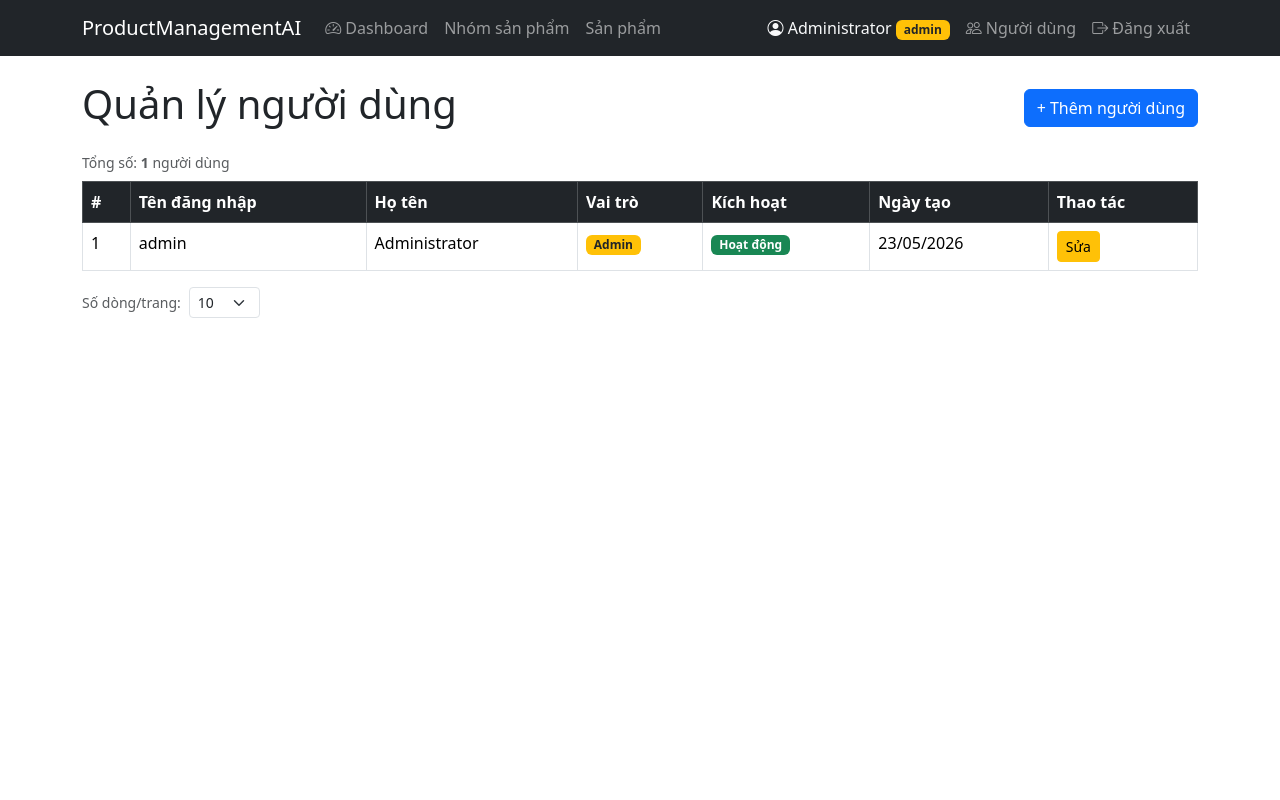
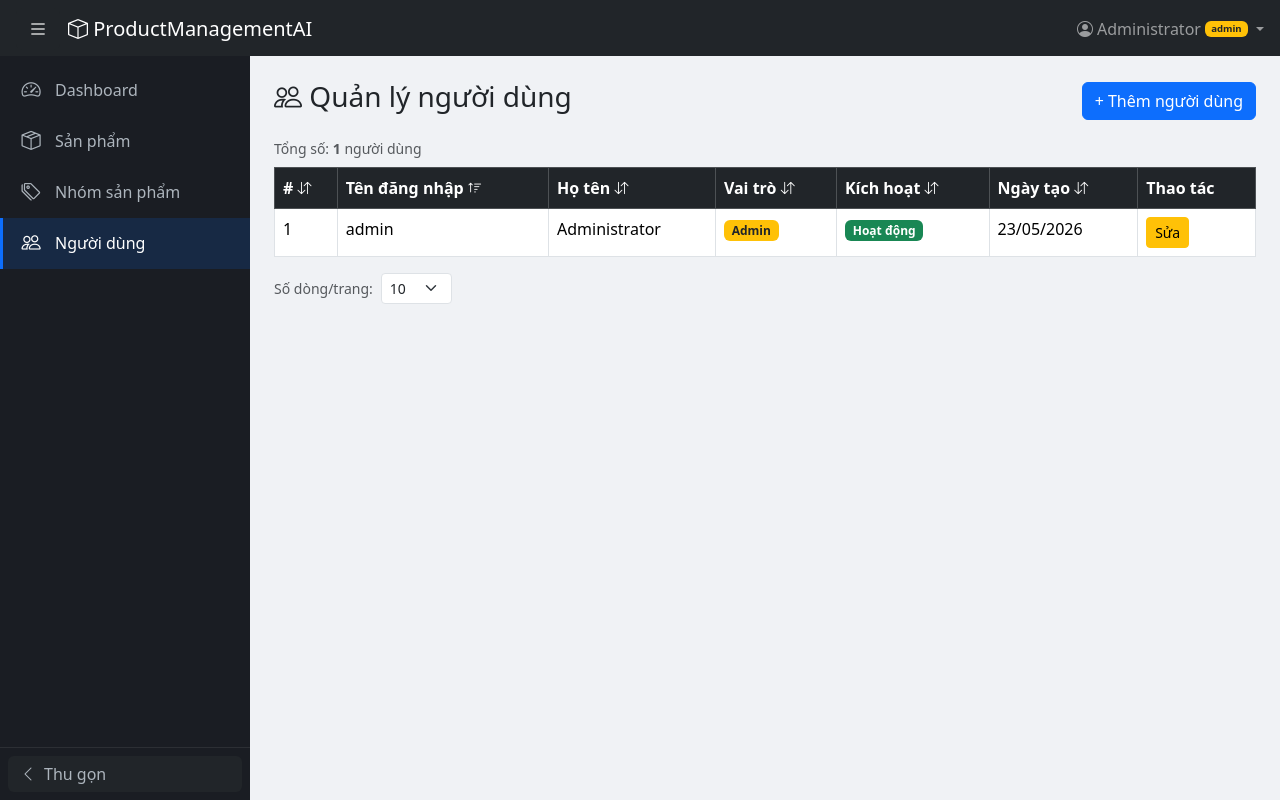
Before and after one commit to ntanh80/ProductManagementAI, a Flask app: page /admin/users in a window 1280 px wide. Run offline with Flask 3, Linux system fonts and the light colour scheme; a user stored in the database is signed in.

Commit message:
Add sidebar layout, user sorting, and category sorting
- Add collapsible left sidebar navigation for admin pages
- Add sorting (sort/order) to users list by multiple fields
- Add category name sorting in products list
- Update all test URLs to use /admin prefix
- Update seed data with realistic Vietnamese names

Co-Authored-By: Claude Haiku 4.5 <noreply@anthropic.com>

```diff
--- a/app/routes/products.py
+++ b/app/routes/products.py
@@ -12,6 +12,7 @@ SORT_OPTIONS = {
     'name': Product.name,
     'price': Product.price,
     'quantity': Product.quantity,
+    'category': Category.name,
 }
 
 
@@ -31,6 +32,8 @@ def list():
         query = query.filter(Product.name.ilike(f'%{search}%'))
     if category_id:
         query = query.filter(Product.category_id == category_id)
+    if sort == 'category':
+        query = query.join(Product.category)
 
     sort_col = SORT_OPTIONS.get(sort, Product.name)
     if order == 'desc':
--- a/app/routes/users.py
+++ b/app/routes/users.py
@@ -47,17 +47,34 @@ def dashboard():
                            low_stock=low_stock)
 
 
+SORT_OPTIONS_USERS = {
+    'id': User.id,
+    'username': User.username,
+    'full_name': User.full_name,
+    'role': User.role,
+    'is_active': User.is_active,
+    'created_at': User.created_at,
+}
+
+
 @users_bp.route('/users')
 @login_required
 @admin_required
 def list():
     page = request.args.get('page', 1, type=int)
+    sort = request.args.get('sort', 'username')
+    order = request.args.get('order', 'asc')
     per_page = request.args.get('per_page', 10, type=int)
-    pagination = User.query.order_by(User.id).paginate(
+
+    sort_col = SORT_OPTIONS_USERS.get(sort, User.username)
+    if order == 'desc':
+        sort_col = sort_col.desc()
+
+    pagination = User.query.order_by(sort_col).paginate(
         page=page, per_page=per_page, error_out=False
     )
     return render_template('users/list.html', pagination=pagination,
-                           per_page=per_page)
+                           sort=sort, order=order, per_page=per_page)
 
 
 @users_bp.route('/users/add', methods=['GET', 'POST'])
--- a/app/templates/base.html
+++ b/app/templates/base.html
@@ -6,68 +6,139 @@
     <title>Quản lý Sản phẩm</title>
     <link href="https://cdn.jsdelivr.net/npm/bootstrap@5.3.3/dist/css/bootstrap.min.css" rel="stylesheet">
     <link href="https://cdn.jsdelivr.net/npm/bootstrap-icons@1.11.3/font/bootstrap-icons.css" rel="stylesheet">
+    <style>
+        :root {
+            --sidebar-width: 250px;
+            --sidebar-collapsed-width: 60px;
+            --navbar-height: 56px;
+        }
+        body { background: #f0f2f5; }
+        .navbar { z-index: 1030; height: var(--navbar-height); }
+        .sidebar {
+            position: fixed;
+            top: var(--navbar-height);
+            left: 0;
+            bottom: 0;
+            width: var(--sidebar-width);
+            background: #1a1d23;
+            transition: width 0.25s ease;
+            z-index: 1020;
+            display: flex;
+            flex-direction: column;
+            overflow: hidden;
+        }
+        .sidebar.collapsed { width: var(--sidebar-collapsed-width); }
+        .sidebar .nav { flex: 1; padding-top: 0.5rem; }
+        .sidebar .nav-link {
+            color: #adb5bd;
+            padding: 0.7rem 1rem;
+            white-space: nowrap;
+            display: flex;
+            align-items: center;
+            gap: 0.75rem;
+            border-left: 3px solid transparent;
+            transition: all 0.15s;
+            text-decoration: none;
+        }
+        .sidebar .nav-link:hover { color: #fff; background: rgba(255,255,255,0.05); }
+        .sidebar .nav-link.active { color: #fff; background: rgba(13,110,253,0.15); border-left-color: #0d6efd; }
+        .sidebar .nav-link i { font-size: 1.2rem; min-width: 1.5rem; text-align: center; }
+        .sidebar.collapsed .nav-link span,
+        .sidebar.collapsed .sidebar-footer span { display: none; }
+        .sidebar .sidebar-footer { padding: 0.5rem; border-top: 1px solid rgba(255,255,255,0.08); }
+        .sidebar.collapsed #collapseIcon { transform: rotate(180deg); }
+        .main-content {
+            margin-left: var(--sidebar-width);
+            margin-top: var(--navbar-height);
+            transition: margin-left 0.25s ease;
+            min-height: calc(100vh - var(--navbar-height));
+        }
+        .main-content.expanded { margin-left: var(--sidebar-collapsed-width); }
+        @media (max-width: 768px) {
+            .sidebar { left: calc(var(--sidebar-width) * -1); }
+            .sidebar.show { left: 0; }
+            .main-content { margin-left: 0 !important; }
+        }
+    </style>
 </head>
 <body>
-    <nav class="navbar navbar-expand-lg navbar-dark bg-dark mb-4">
-        <div class="container">
-            <a class="navbar-brand" href="{{ url_for('users.dashboard') }}">ProductManagementAI</a>
-            <button class="navbar-toggler" type="button" data-bs-toggle="collapse" data-bs-target="#navbarNav">
-                <span class="navbar-toggler-icon"></span>
+    <nav class="navbar navbar-dark bg-dark fixed-top px-3">
+        <div class="d-flex align-items-center">
+            {% if current_user.is_authenticated %}
+            <button class="btn btn-dark border-0 me-2" id="sidebarToggle" onclick="toggleSidebar()" aria-label="Toggle sidebar">
+                <i class="bi bi-list fs-5"></i>
             </button>
-            <div class="collapse navbar-collapse" id="navbarNav">
-                <ul class="navbar-nav me-auto">
+            {% endif %}
+            <a class="navbar-brand py-0" href="{{ url_for('users.dashboard') }}">
+                <i class="bi bi-box"></i> ProductManagementAI
+            </a>
+        </div>
+        <ul class="navbar-nav flex-row align-items-center">
+            {% if current_user.is_authenticated %}
+            <li class="nav-item dropdown">
+                <a class="nav-link dropdown-toggle d-flex align-items-center gap-1" href="#" data-bs-toggle="dropdown">
+                    <i class="bi bi-person-circle"></i>
+                    <span class="d-none d-md-inline">{{ current_user.full_name or current_user.username }}</span>
+                    {% if current_user.has_role('admin') %}
+                        <span class="badge bg-warning text-dark d-none d-md-inline" style="font-size:0.6rem;">admin</span>
+                    {% endif %}
+                </a>
+                <ul class="dropdown-menu dropdown-menu-end">
+                    <li><a class="dropdown-item" href="{{ url_for('auth.logout') }}"><i class="bi bi-box-arrow-right me-2"></i>Đăng xuất</a></li>
+                </ul>
+            </li>
+            {% else %}
+            <li class="nav-item">
+                <a class="nav-link" href="{{ url_for('auth.login') }}"><i class="bi bi-box-arrow-in-right"></i> Đăng nhập</a>
+            </li>
+            {% endif %}
+        </ul>
+    </nav>
+
+    {% if current_user.is_authenticated %}
+    <aside id="sidebar" class="sidebar">
+        <ul class="nav flex-column">
+            {% set ep = request.endpoint or '' %}
             {% if current_user.has_role('admin') %}
             <li class="nav-item">
-                        <a class="nav-link" href="{{ url_for('users.dashboard') }}">
-                            <i class="bi bi-speedometer2"></i> Dashboard
+                <a class="nav-link {{ 'active' if ep == 'users.dashboard' }}" href="{{ url_for('users.dashboard') }}">
+                    <i class="bi bi-speedometer2"></i>
+                    <span>Dashboard</span>
                 </a>
             </li>
             {% endif %}
             <li class="nav-item">
-                        <a class="nav-link" href="{{ url_for('categories.list') }}">Nhóm sản phẩm</a>
+                <a class="nav-link {{ 'active' if ep.startswith('products.') }}" href="{{ url_for('products.list') }}">
+                    <i class="bi bi-box-seam"></i>
+                    <span>Sản phẩm</span>
+                </a>
             </li>
             <li class="nav-item">
-                        <a class="nav-link" href="{{ url_for('products.list') }}">Sản phẩm</a>
-                    </li>
-                </ul>
-                <ul class="navbar-nav">
-                    {% if current_user.is_authenticated %}
-                        <li class="nav-item">
-                            <span class="nav-link text-light">
-                                <i class="bi bi-person-circle"></i>
-                                {{ current_user.full_name or current_user.username }}
-                                {% if current_user.has_role('admin') %}
-                                    <span class="badge bg-warning text-dark">admin</span>
-                                {% else %}
-                                    <span class="badge bg-secondary">user</span>
-                                {% endif %}
-                            </span>
+                <a class="nav-link {{ 'active' if ep.startswith('categories.') }}" href="{{ url_for('categories.list') }}">
+                    <i class="bi bi-tags"></i>
+                    <span>Nhóm sản phẩm</span>
+                </a>
             </li>
             {% if current_user.has_role('admin') %}
             <li class="nav-item">
-                            <a class="nav-link" href="{{ url_for('users.list') }}">
-                                <i class="bi bi-people"></i> Người dùng
-                            </a>
-                        </li>
-                        {% endif %}
-                        <li class="nav-item">
-                            <a class="nav-link" href="{{ url_for('auth.logout') }}">
-                                <i class="bi bi-box-arrow-right"></i> Đăng xuất
-                            </a>
-                        </li>
-                    {% else %}
-                        <li class="nav-item">
-                            <a class="nav-link" href="{{ url_for('auth.login') }}">
-                                <i class="bi bi-box-arrow-in-right"></i> Đăng nhập
+                <a class="nav-link {{ 'active' if ep.startswith('users.') and ep != 'users.dashboard' }}" href="{{ url_for('users.list') }}">
+                    <i class="bi bi-people"></i>
+                    <span>Người dùng</span>
                 </a>
             </li>
             {% endif %}
         </ul>
+        <div class="sidebar-footer">
+            <button class="btn btn-dark border-0 w-100 d-flex align-items-center gap-2" onclick="toggleSidebar()" style="color:#adb5bd;">
+                <i class="bi bi-chevron-left" id="collapseIcon"></i>
+                <span>Thu gọn</span>
+            </button>
         </div>
-        </div>
-    </nav>
+    </aside>
+    {% endif %}
 
-    <div class="container">
+    <main id="main-content" class="main-content">
+        <div class="container-fluid p-4">
             {% with messages = get_flashed_messages(with_categories=true) %}
                 {% if messages %}
                     {% for category, message in messages %}
@@ -81,8 +152,26 @@
 
             {% block content %}{% endblock %}
         </div>
+    </main>
 
     <script src="https://cdn.jsdelivr.net/npm/bootstrap@5.3.3/dist/js/bootstrap.bundle.min.js"></script>
+    <script>
+    function toggleSidebar() {
+        var s = document.getElementById('sidebar');
+        var m = document.getElementById('main-content');
+        s.classList.toggle('collapsed');
+        m.classList.toggle('expanded');
+        localStorage.setItem('sidebar_collapsed', s.classList.contains('collapsed'));
+    }
+    (function() {
+        var s = document.getElementById('sidebar');
+        var m = document.getElementById('main-content');
+        if (s && localStorage.getItem('sidebar_collapsed') === 'true') {
+            s.classList.add('collapsed');
+            m.classList.add('expanded');
+        }
+    })();
+    </script>
     {% block scripts %}{% endblock %}
 </body>
 </html>
--- a/app/templates/products/list.html
+++ b/app/templates/products/list.html
@@ -51,7 +51,7 @@
             <th>{{ sortable_header('Tên sản phẩm', 'name', sort, order, 'products.list', filter_kwargs) }}</th>
             <th>{{ sortable_header('Giá', 'price', sort, order, 'products.list', filter_kwargs) }}</th>
             <th>{{ sortable_header('Số lượng', 'quantity', sort, order, 'products.list', filter_kwargs) }}</th>
-            <th>Nhóm sản phẩm</th>
+            <th>{{ sortable_header('Nhóm sản phẩm', 'category', sort, order, 'products.list', filter_kwargs) }}</th>
             {% if current_user.has_role('admin') %}
             <th>Thao tác</th>
             {% endif %}
--- a/app/templates/users/list.html
+++ b/app/templates/users/list.html
@@ -1,9 +1,9 @@
 {% extends 'base.html' %}
-{% from '_pagination.html' import render_pagination %}
+{% from '_pagination.html' import render_pagination, sortable_header %}
 
 {% block content %}
 <div class="d-flex justify-content-between align-items-center mb-3">
-    <h1>Quản lý người dùng</h1>
+    <h1 class="h3"><i class="bi bi-people"></i> Quản lý người dùng</h1>
     <a href="{{ url_for('users.add') }}" class="btn btn-primary">+ Thêm người dùng</a>
 </div>
 
@@ -14,15 +14,15 @@
     {% endif %}
 </div>
 
-<table class="table table-bordered table-hover">
+<table class="table table-bordered table-hover bg-white">
     <thead class="table-dark">
         <tr>
-            <th>#</th>
-            <th>Tên đăng nhập</th>
-            <th>Họ tên</th>
-            <th>Vai trò</th>
-            <th>Kích hoạt</th>
-            <th>Ngày tạo</th>
+            <th>{{ sortable_header('#', 'id', sort, order, 'users.list') }}</th>
+            <th>{{ sortable_header('Tên đăng nhập', 'username', sort, order, 'users.list') }}</th>
+            <th>{{ sortable_header('Họ tên', 'full_name', sort, order, 'users.list') }}</th>
+            <th>{{ sortable_header('Vai trò', 'role', sort, order, 'users.list') }}</th>
+            <th>{{ sortable_header('Kích hoạt', 'is_active', sort, order, 'users.list') }}</th>
+            <th>{{ sortable_header('Ngày tạo', 'created_at', sort, order, 'users.list') }}</th>
             <th>Thao tác</th>
         </tr>
     </thead>
@@ -65,5 +65,5 @@
     </tbody>
 </table>
 
-{{ render_pagination(pagination, 'users.list', '', '', per_page) }}
+{{ render_pagination(pagination, 'users.list', sort, order, per_page) }}
 {% endblock %}
```
Also changed, not shown: tests/test_auth.py (+2 -2 lines), tests/test_categories.py (+10 -10 lines), tests/test_products.py (+13 -13 lines). Lines whose indentation alone changed are shown as unchanged.
